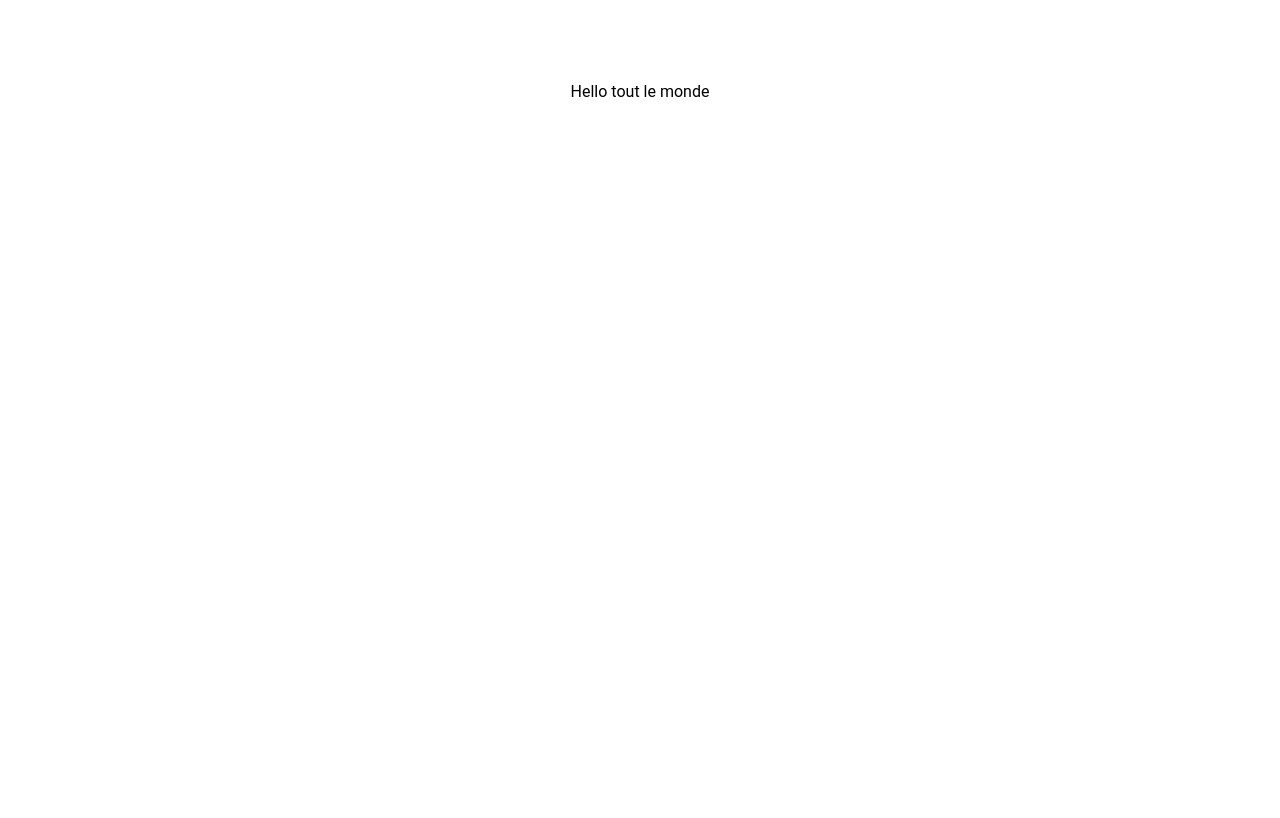
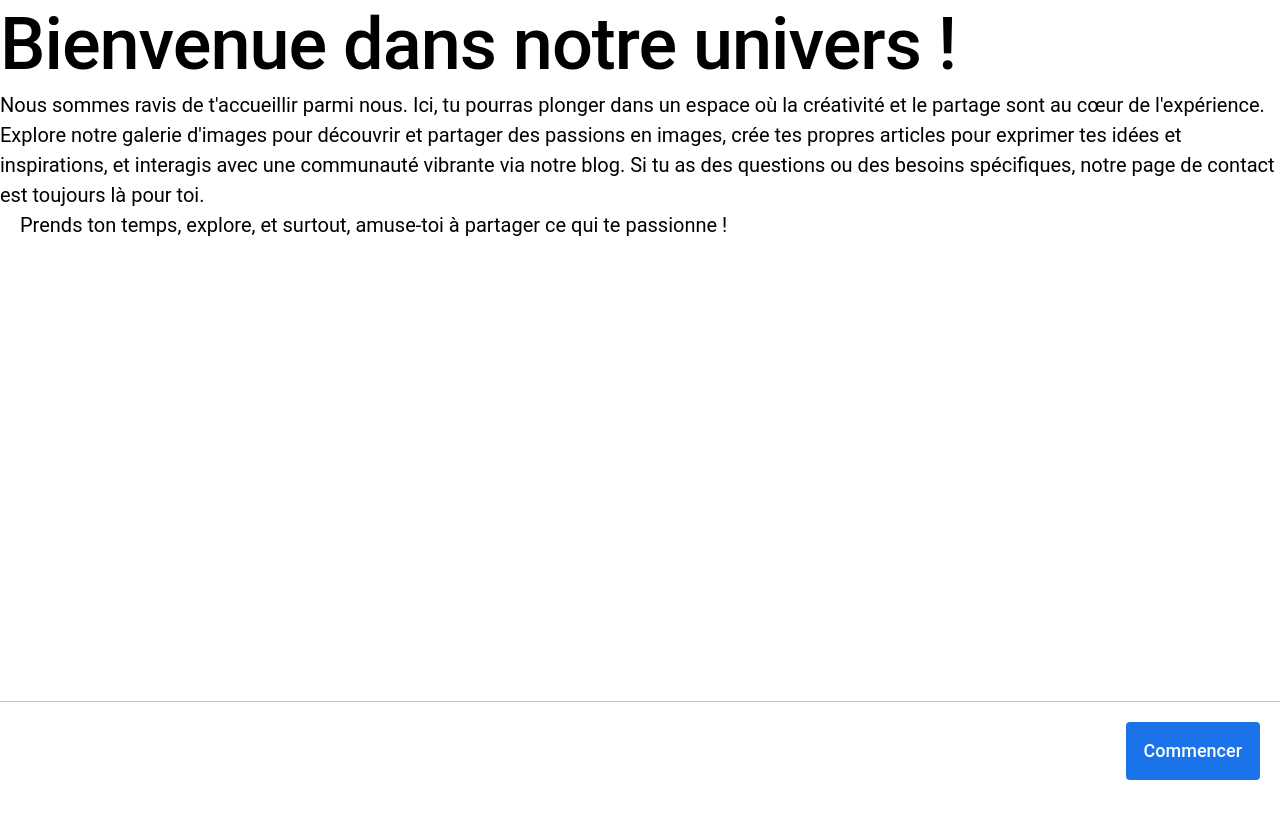
Before and after one commit to lespacito/anaisrepo, a Next.js app: page /mon-espace/onboarding in a window 1280 px wide. Shown: the top 818 px of the page. Built offline with nearby package versions, Linux system fonts and the light colour scheme; no server answers; the database is empty; sample sign-in values are in the browser's storage.

Commit message:
Mise en place du Onboarding d'inscription et corrections de bugs de sécurité divers

```diff
--- /dev/null
+++ b/app/types/onboarding/onboarding-steps-list.tsx
@@ -0,0 +1,15 @@
+export interface BaseComponentProps {
+  nextStep: () => void;
+  prevStep: () => void;
+  isFirstStep: () => boolean;
+  isFinalStep: () => boolean;
+  stepsList: onboardingStepListInterface[];
+  getCurrentStep: () => onboardingStepListInterface | undefined;
+}
+
+// Interface onboardingStepListInterface
+export interface onboardingStepListInterface {
+  id: number;
+  label: string;
+  component: { step: React.ComponentType<BaseComponentProps> };
+}
--- /dev/null
+++ b/app/ui/modules/onboarding/components/steps/footer/onboarding-footer.tsx
@@ -0,0 +1,53 @@
+import { Button } from "@/app/ui/design-system/button/Button";
+import clsx from "clsx";
+
+interface Props {
+  nextStep?: () => void;
+  prevStep?: () => void;
+  isFirstStep?: () => boolean;
+  isFinalStep?: () => boolean;
+  isLoading?: boolean;
+}
+export const OnboardingFooter = ({
+  nextStep,
+  prevStep,
+  isFirstStep,
+  isFinalStep,
+  isLoading,
+}: Props) => {
+  let actionButtonTitle: string;
+
+  if (isFirstStep && isFirstStep()) {
+    actionButtonTitle = "Commencer";
+  } else if (isFinalStep && isFinalStep()) {
+    actionButtonTitle = "Terminer";
+  } else {
+    actionButtonTitle = "Continuer";
+  }
+  return (
+    <div className="absolute bottom-0 left-0 w-full p-5 bg-white border-t border-gray">
+      <div
+        className={clsx(
+          prevStep && !nextStep && "justify-start",
+          !prevStep && nextStep && "justify-end",
+          prevStep && nextStep && "justify-between",
+          "flex items-center justify-end gap-5"
+        )}
+      >
+        {prevStep && (
+          <Button
+            action={prevStep}
+            variant={!isLoading ? "outline" : "disabled"}
+            disabled={isLoading}
+          >
+            Précédent
+          </Button>
+        )}
+
+        <Button action={nextStep} isLoading={isLoading}>
+          {actionButtonTitle}
+        </Button>
+      </div>
+    </div>
+  );
+};
--- /dev/null
+++ b/app/ui/modules/onboarding/components/steps/profile-step/profile-step.tsx
@@ -0,0 +1,29 @@
+"use client";
+import { BaseComponentProps } from "@/app/types/onboarding/onboarding-steps-list";
+import { Typography } from "@/app/ui/design-system/typography/Typography";
+import { OnboardingFooter } from "../footer/onboarding-footer";
+export const ProfileStep = ({
+  prevStep,
+  nextStep,
+  isFirstStep,
+  isFinalStep,
+}: BaseComponentProps) => {
+  return (
+    <>
+      <Typography
+        variant="lead"
+        component="h1"
+        weight="medium"
+        className="flex items-center justify-center"
+      >
+        Profile setup !
+      </Typography>
+      <OnboardingFooter
+        prevStep={prevStep}
+        nextStep={nextStep}
+        isFirstStep={isFirstStep}
+        isFinalStep={isFinalStep}
+      />
+    </>
+  );
+};
--- /dev/null
+++ b/app/ui/modules/onboarding/components/steps/welcome-step/welcome-step.tsx
@@ -0,0 +1,37 @@
+"use client";
+import { BaseComponentProps } from "@/app/types/onboarding/onboarding-steps-list";
+import { OnboardingFooter } from "../footer/onboarding-footer";
+import { Typography } from "@/app/ui/design-system/typography/Typography";
+import { Container } from "@/app/ui/components/container/Container";
+
+export const WelcomeStep = ({
+  nextStep,
+  isFirstStep,
+}: BaseComponentProps) => {
+  return (
+    <div className="relative h-screen">
+      <Typography variant="h3" component="h1">
+        Bienvenue dans notre univers !
+      </Typography>
+      <Typography variant="body-lg" className="mt-5" component="span">
+        Nous sommes ravis de t'accueillir parmi nous. Ici, tu pourras plonger
+        dans un espace où la créativité et le partage sont au cœur de
+        l'expérience. Explore notre galerie d'images pour découvrir et partager
+        des passions en images, crée tes propres articles pour exprimer tes
+        idées et inspirations, et interagis avec une communauté vibrante via
+        notre blog. Si tu as des questions ou des besoins spécifiques, notre
+        page de contact est toujours là pour toi.
+      </Typography>
+      <Container className="space-x-2">
+        <Typography variant="body-lg" component="p">
+          Prends ton temps, explore, et surtout, amuse-toi à partager ce qui te
+          passionne !
+        </Typography>
+      </Container>
+      <OnboardingFooter
+        nextStep={nextStep}
+        isFirstStep={isFirstStep}
+      />
+    </div>
+  );
+};
--- a/app/ui/modules/onboarding/onboarding.container.tsx
+++ b/app/ui/modules/onboarding/onboarding.container.tsx
@@ -1,20 +1,23 @@
-"use client";
+"use client"
+import { onboardingStepListInterface } from "@/app/types/onboarding/onboarding-steps-list";
+import { WelcomeStep } from "./components/steps/welcome-step/welcome-step";
 import { OnBoardingView } from "./onboarding.view";
 import { useState } from "react";
+import { ProfileStep } from "./components/steps/profile-step/profile-step";
 
 export const OnBoardingContainer = () => {
   const [currentStep, setCurrentStep] = useState<number>(1);
 
-  const stepsList = [
+  const stepsList: onboardingStepListInterface[] = [
     {
       id: 1,
       label: "Bienvenue",
-      component: { step: <div>Step Welcome</div> },
+      component: { step: WelcomeStep },
     },
     {
       id: 2,
       label: "Profile",
-      component: { step: <div>Step profile</div> },
+      component: { step: ProfileStep },
     },
   ];
 
@@ -22,7 +25,42 @@ export const OnBoardingContainer = () => {
     return stepsList.find((el) => el.id === currentStep);
   };
 
-  console.log("getCurrentStep", getCurrentStep());
+  console.log("currentStep", currentStep);
 
-  return <OnBoardingView />;
+  const nextStep = () => {
+    if (currentStep < stepsList.length) {
+      setCurrentStep(currentStep + 1);
+    }
+  };
+
+  const prevStep = () => {
+    if (currentStep > 1) {
+      setCurrentStep(currentStep - 1);
+    }
+  };
+
+  const isFirstStep = () => {
+    if (currentStep === 1) {
+      return true;
+    }
+    return false;
+  };
+
+  const isFinalStep = () => {
+    if (currentStep === stepsList.length) {
+      return true;
+    }
+    return false;
+  };
+
+  return (
+    <OnBoardingView
+      getCurrentStep={getCurrentStep}
+      nextStep={nextStep}
+      prevStep={prevStep}
+      isFirstStep={isFirstStep}
+      isFinalStep={isFinalStep}
+      stepsList={stepsList}
+    />
+  );
 };
--- a/app/ui/modules/onboarding/onboarding.view.tsx
+++ b/app/ui/modules/onboarding/onboarding.view.tsx
@@ -1,7 +1,30 @@
-export const OnBoardingView = () => {
-  return (
-    <div className="flex items-center justify-center mb-40 mt-20">
-      Hello tout le monde
-    </div>
-  );
+"use client"
+import { BaseComponentProps } from "@/app/types/onboarding/onboarding-steps-list";
+
+export const OnBoardingView = ({
+  nextStep,
+  prevStep,
+  isFirstStep,
+  isFinalStep,
+  getCurrentStep,
+  stepsList,
+}: BaseComponentProps) => {
+  if (getCurrentStep()?.component) {
+    const Component = getCurrentStep()?.component.step;
+    return (
+      <div className="">
+        {Component && (
+          <Component
+            nextStep={nextStep}
+            prevStep={prevStep}
+            isFirstStep={isFirstStep}
+            isFinalStep={isFinalStep}
+            getCurrentStep={getCurrentStep}
+            stepsList={stepsList}
+          />
+        )}
+      </div>
+    );
+  }
+  return null;
 };
```
